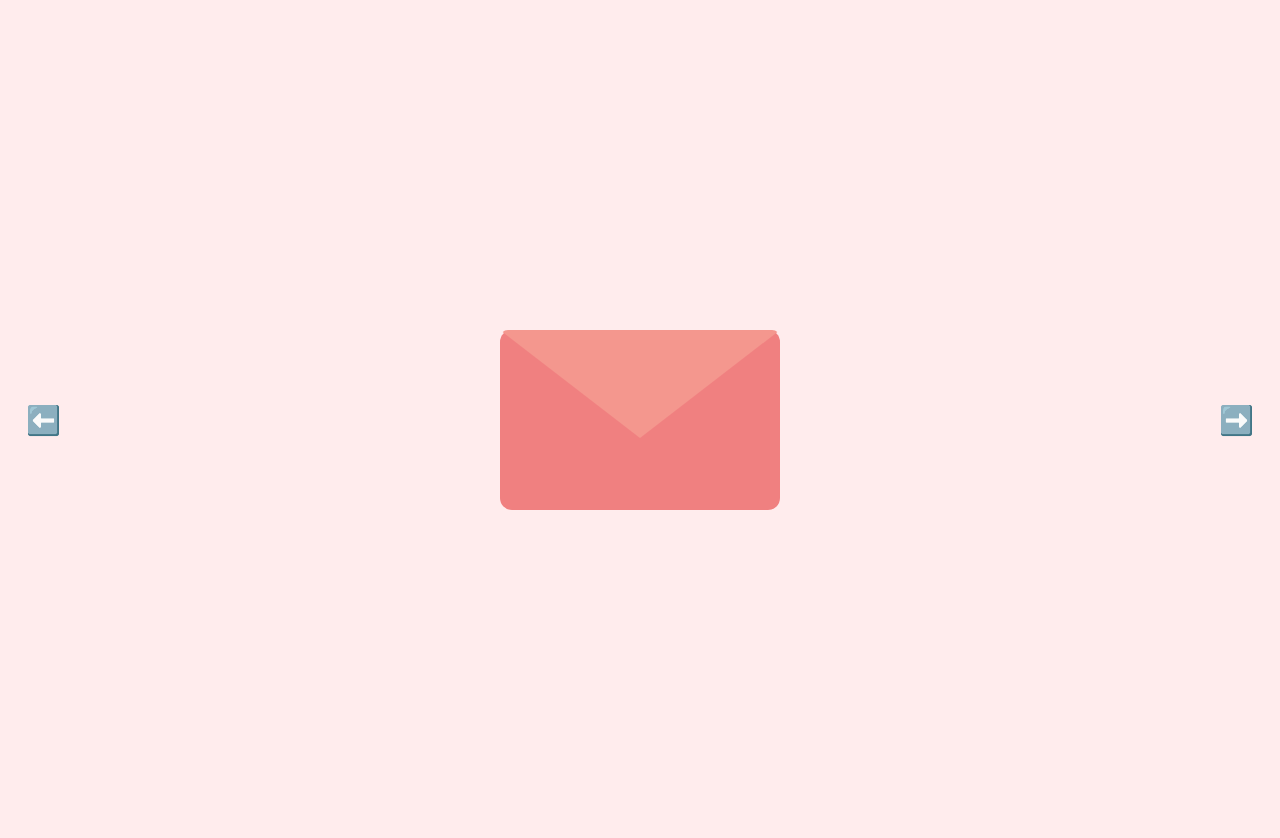
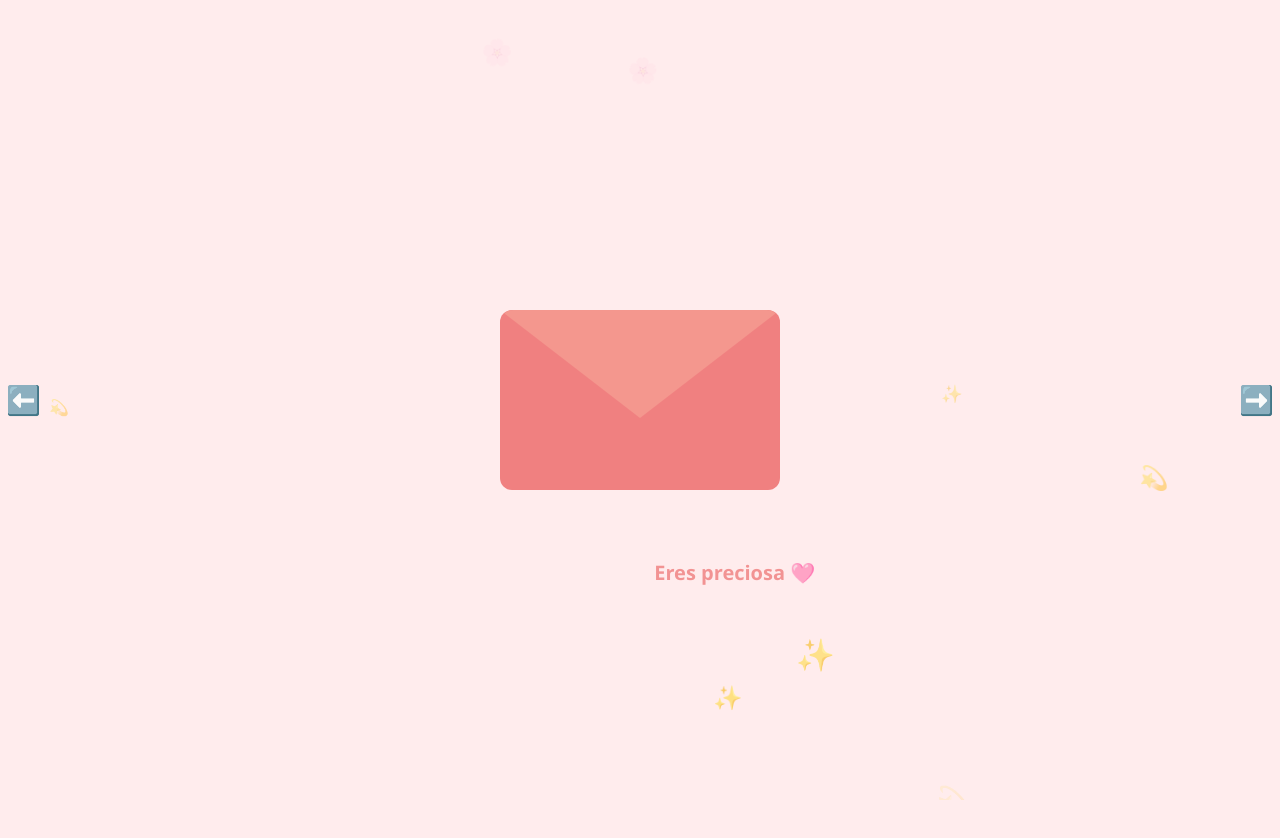
Before and after one commit to Nicolayus/RegaloAngelyOptimizado, a plain HTML site: page index.html in a window 1280 px wide. Both pictures are taken after a click on the button "⬅️". After the commit the page ends 800 px from the top, so only its background shows below. Drawn offline with Linux system fonts and the light colour scheme.

Commit message:
Completado

```diff
--- a/index.html
+++ b/index.html
@@ -3,20 +3,17 @@
 <head>
   <meta charset="UTF-8" />
   <title>Carta 💌</title>
-  <link rel="icon" type="amor1.webp" href="amor1.webp">
   <link rel="stylesheet" href="style.css" />
 </head>
 <body>
 
-  <!-- FRASE FLOTANTE GLOBAL -->
+  <!-- Fondo decorativo -->
+  <div id="decoracion"></div>
   <span id="frase"></span>
 
-  <!-- CARRIL -->
   <div class="carril">
     <button id="izquierda" class="flecha">⬅️</button>
-
     <div id="contenido" class="contenido-main"></div>
-
     <button id="derecha" class="flecha">➡️</button>
   </div>
 
--- a/script.js
+++ b/script.js
@@ -1,3 +1,4 @@
+
 // ===== CARRIL =====
 const contenido = document.getElementById("contenido");
 const btnIzq = document.getElementById("izquierda");
@@ -5,44 +6,38 @@ const btnDer = document.getElementById("derecha");
 
 let indice = 0;
 
-// SLIDES (HTML FUNCIONAL)
 const slides = [
+
   `
-    <div id="contenido">
   <div>
-          <img
-            src="https://media.tenor.com/Q953SflEIxUAAAAi/snoopy.gif"
-            alt="GIF romántico"
-          />
-        </div>
-        <h1>Tengo algo que decirte💖</h1>
-        <p>Te amo mucho, mi amor. Eres lo más preciado que tengo en mi vida.✨</p>
+    <img src="https://media.tenor.com/Q953SflEIxUAAAAi/snoopy.gif" />
+    <h1>Tengo algo que decirte 💖</h1>
+    <p>Te amo mucho, mi amor. Eres lo más preciado que tengo en mi vida ✨</p>
   </div>
   `,
+
   `
   <div class="contenido2">
-      <h1>Pero antes...📸</h1>
+    <h1>Pero antes... 📸</h1>
     <p>Unos pequeños recuerdos</p>
-      <div class="contenedorImagenes">
     <div class="imagenes">
-          <video aspectRatio="16:9" src="video1.mp4" autoPlay loop muted></video>
-          <video aspectRatio="16:9" src="video2.mp4" autoPlay loop muted></video>
-          <video aspectRatio="16:9" src="video3.mp4" autoPlay loop muted></video>
-          <video aspectRatio="16:9" src="video4.mp4" autoPlay loop muted></video>
-          <video aspectRatio="16:9" src="video5.mp4" autoPlay loop muted></video>
-          <video aspectRatio="16:9" src="video6.mp4" autoPlay loop muted></video>
+      <video src="video1.mp4" autoplay loop muted></video>
+      <video src="video2.mp4" autoplay loop muted></video>
+      <video src="video3.mp4" autoplay loop muted></video>
+      <video src="video4.mp4" autoplay loop muted></video>
+      <video src="video5.mp4" autoplay loop muted></video>
+      <video src="video6.mp4" autoplay loop muted></video>
     </div>
   </div>
-      <p>Celebrando cada momento contigo💖</p>
+  `,
 
-    </div>
-  `,
   `
   <div class="carta">
     <div class="sobre" id="sobre">
       <div class="tapa"></div>
       <div class="hoja">
-            Mi amor ❤️ cuando empezamos me sentía súper raro 🥺 no sabía nada, simplemente te daba todo mi amor como iba y venía 💞 y no me importaba nada, solo tú y yo 🌍✨ y ya nada más en el mundo.
+        <p>Mi hermosa ANGELY 💕👑✨</p>
+        <p> Mi amor ❤️ cuando empezamos me sentía súper raro 🥺 no sabía nada, simplemente te daba todo mi amor como iba y venía 💞 y no me importaba nada, solo tú y yo 🌍✨ y ya nada más en el mundo.
 
               Sabes, cuando la cagaba era un estúpido enamorado 😔 que no quería reconocer que te podía perder por su estupidez… así que no sabía cómo reaccionar. Perdón por todo, amor 🙏💔 pero quiero que sepas que gracias a esta nueva oportunidad que me diste 💖 en serio, en serio, en serio… seré un loco enamorado 😍🔥 pero ahora sin estupideces.
 
@@ -64,7 +59,7 @@ const slides = [
 
               Te amo mucho mi amor hermoso ❤️‍🔥 TE AMOOOOOO 💗 Y SIEMPRE TE AMARÉ 🤍 TE AMO MI AMOR 💖 TE AMOOOOOOOOOOO 😍🌹
 
-              Mi hermosa ANGELY 💕👑✨
+              Mi hermosa ANGELY 💕👑✨</p>
       </div>
     </div>
   </div>
@@ -73,10 +68,7 @@ const slides = [
 
 function render() {
   contenido.innerHTML = slides[indice];
-
-  if (indice === 2) {
-    iniciarCarta();
-  }
+  if (indice === 2) iniciarCarta();
 }
 
 btnIzq.onclick = () => {
@@ -91,45 +83,65 @@ btnDer.onclick = () => {
 
 render();
 
-// ===== CARTA + FRASES =====
+
+// ===== CARTA =====
 function iniciarCarta() {
   const sobre = document.getElementById("sobre");
-  const frase = document.getElementById("frase");
+  if (!sobre) return;
 
-  if (!sobre) return;
+  sobre.onclick = () => {
+    sobre.classList.add("abierta");
+  };
+}
+
+
+// ===== FRASES SIEMPRE ACTIVAS =====
+const fraseEl = document.getElementById("frase");
 
 const frases = [
   "Te amo ❤️",
-    "Te quiero 💕",
-    "Eres mi persona favorita",
-    "Gracias por existir",
-    "Siempre contigo"
+  "Siempre contigo 💕",
+  "Eres preciosa 🩷",
+  "Eres mi persona favorita 🌸",
+  "Te quiero mucho💖",
+  "Quiero un futuro contigo 💝",
+  "💙Eres mi presente y sé que serás mi futuro🩵",
+  "Eres mi luz diaria💘",
+  "Quisiera tenerte cerca❤️‍🩹"
 ];
 
-  let abierta = false;
-  let i = 0;
+let indiceFrase = 0;
 
-  sobre.onclick = () => {
-    if (abierta) return;
-    abierta = true;
-
-    sobre.classList.add("abierta");
-
-    setInterval(() => {
-      const x = Math.random() * window.innerWidth;
-      const y = Math.random() * window.innerHeight;
-
-      frase.style.left = x + "px";
-      frase.style.top = y + "px";
-      frase.textContent = frases[i];
-
-      frase.classList.add("mostrar");
-
-      i = (i + 1) % frases.length;
+function mostrarFrase() {
+  fraseEl.classList.remove("mostrar");
 
   setTimeout(() => {
-        frase.classList.remove("mostrar");
-      }, 1500);
-    }, 2500);
-  };
+    fraseEl.style.top = Math.random() * window.innerHeight + "px";
+    fraseEl.style.left = Math.random() * window.innerWidth + "px";
+    fraseEl.textContent = frases[indiceFrase];
+    indiceFrase = (indiceFrase + 1) % frases.length;
+    fraseEl.classList.add("mostrar");
+  }, 300);
 }
+
+setInterval(mostrarFrase, 2500);
+
+
+// ===== BRILLOS SIEMPRE ACTIVOS =====
+const decoracion = document.getElementById("decoracion");
+const elementos = ["✨", "🌸", "💫", "🌺"];
+
+function crearParticula() {
+  const span = document.createElement("span");
+  span.classList.add("particula");
+  span.textContent = elementos[Math.floor(Math.random() * elementos.length)];
+  span.style.left = Math.random() * 100 + "vw";
+  span.style.animationDuration = 5 + Math.random() * 4 + "s";
+  span.style.fontSize = 14 + Math.random() * 18 + "px";
+
+  decoracion.appendChild(span);
+
+  setTimeout(() => span.remove(), 9000);
+}
+
+setInterval(crearParticula, 800);
--- a/style.css
+++ b/style.css
@@ -1,5 +1,3 @@
-/* ===== BASE ===== */
-
 body {
   margin: 0;
   font-family: "Segoe UI", sans-serif;
@@ -9,19 +7,13 @@ body {
 
 h1, p {
   color: #f08080;
-  margin-bottom: 10px;
 }
-
-/* ===== CARRIL ===== */
 
 .carril {
   display: flex;
   align-items: center;
   justify-content: space-between;
   min-height: 100vh;
-  gap: 20px;
-  padding: 20px;
-  box-sizing: border-box;
 }
 
 .flecha {
@@ -31,34 +23,15 @@ h1, p {
   cursor: pointer;
 }
 
-/* ===== CONTENIDO ===== */
-
 .contenido-main {
   width: 100%;
-  min-height: 250px;
-  border-radius: 16px;
   text-align: center;
+  z-index: 50
 }
 
-/* ===== SLIDE 1 ===== */
-
-#contenido {
-  text-align: center;
-}
-
-#contenido img {
-  width: 420px;
+img {
+  width: 300px;
   max-width: 90%;
-  height: auto;
-}
-
-/* ===== SLIDE 2 ===== */
-
-.contenido2 {
-  display: flex;
-  flex-direction: column;
-  align-items: center;
-  text-align: center;
 }
 
 .imagenes {
@@ -66,75 +39,46 @@ h1, p {
   flex-wrap: wrap;
   justify-content: center;
   gap: 15px;
-  background-color: #fff;
-  border-radius: 15px;
-  padding: 20px;
-  width: 100%;
-  box-sizing: border-box;
-  box-shadow: 4px 4px 10px rgba(0, 0, 0, 0.1);
+  z-index: 50
 }
 
 .imagenes video {
   width: 250px;
   max-width: 100%;
-  height: auto;
   border-radius: 12px;
+  z-index: 50
 }
 
-/* ===== FRASES ===== */
-
-#frase {
-  position: fixed;
-  font-size: 22px;
-  font-weight: 600;
-  color: #d62828;
-  opacity: 0;
-  pointer-events: none;
-  transform: translate(-50%, -50%);
-  transition: opacity 0.5s ease;
-}
-
-#frase.mostrar {
-  opacity: 1;
-}
-
-/* ===== CARTA ===== */
-
+/* CARTA */
 .carta {
-  position: relative;
+  display: flex;
+  justify-content: center;
+  align-items: center;
   min-height: 100vh;
-  display: flex;
-  align-items: center;
-  justify-content: center;
-  padding: 20px;
-  box-sizing: border-box;
 }
 
 .sobre {
-  position: relative;
   width: 280px;
   height: 180px;
   background: #f08080;
   border-radius: 12px;
+  position: relative;
   cursor: pointer;
-  perspective: 1000px;
-  transition: transform 1s ease;
+  transition: transform 0.8s ease;
 }
 
-/* Se va hacia atrás */
 .sobre.abierta {
-  transform: scale(0.6) translateY(-100px);
+  transform: scale(0.6) translateY(-80px);
 }
 
 .tapa {
   position: absolute;
+  border-radius: 13px;
   inset: 0;
   background: #f4978e;
   clip-path: polygon(0 0, 100% 0, 50% 60%);
   transform-origin: top;
-  transition: transform 0.8s ease, opacity 0.8s ease;
-  border-radius: 8px;
-  z-index: 2;
+  transition: 0.8s;
 }
 
 .sobre.abierta .tapa {
@@ -151,18 +95,14 @@ h1, p {
 max-width: 800px;
 max-height: 80vh;
 overflow-y: auto;
-
 background: white;
 border-radius: 16px;
 padding: 30px;
 box-shadow: 0 20px 40px rgba(0,0,0,0.3);
-
 transform: translate(-50%, -50%) scale(0);
 transform-origin: center;
-  transition: transform 0.8s ease, opacity 0.8s ease;
-  opacity: 0;
+transition: transform 0.8s ease, opacity 0.8s ease; opacity: 0;
 z-index: 50;
-
 color: #f4978e;
 }
 
@@ -171,49 +111,38 @@ h1, p {
   opacity: 1;
 }
 
-/* ===== RESPONSIVE ===== */
-
-/* Tablet */
-@media (max-width: 768px) {
-
-  h1 {
-    font-size: 22px;
+/* FRASES */
+#frase {
+  position: fixed;
+  font-weight: 600;
+  font-size: 20px;
+  opacity: 0;
+  color: #f08080;
+  transition: opacity 0.5s ease;
+  pointer-events: none;
+  z-index: 0;
 }
 
-  p {
-    font-size: 16px;
+#frase.mostrar {
+  opacity: 1;
 }
 
-  .imagenes video {
-    width: 45%;
+/* DECORACIÓN */
+#decoracion {
+  position: fixed;
+  inset: 0;
+  pointer-events: none;
+  z-index: 0;
+  overflow: hidden;
 }
 
-  .hoja {
-    padding: 20px;
-  }
+.particula {
+  position: absolute;
+  animation: flotar 6s linear infinite;
 }
 
-/* Celular */
-@media (max-width: 480px) {
-
-  h1 {
-    font-size: 20px;
+@keyframes flotar {
+  0% { transform: translateY(100vh); opacity: 0; }
+  10% { opacity: 0.6; }
+  100% { transform: translateY(-10vh); opacity: 0; }
 }
-
-  p {
-    font-size: 15px;
-  }
-
-  #contenido img {
-    width: 200px;
-  }
-
-  .imagenes video {
-    width: 100%;
-  }
-
-  .hoja {
-    width: 150%;
-    max-height: 85vh;
-  }
-}
```
Also changed, not shown: scriptcarta.js (+23 -1 lines). Lines whose indentation alone changed are shown as unchanged.
